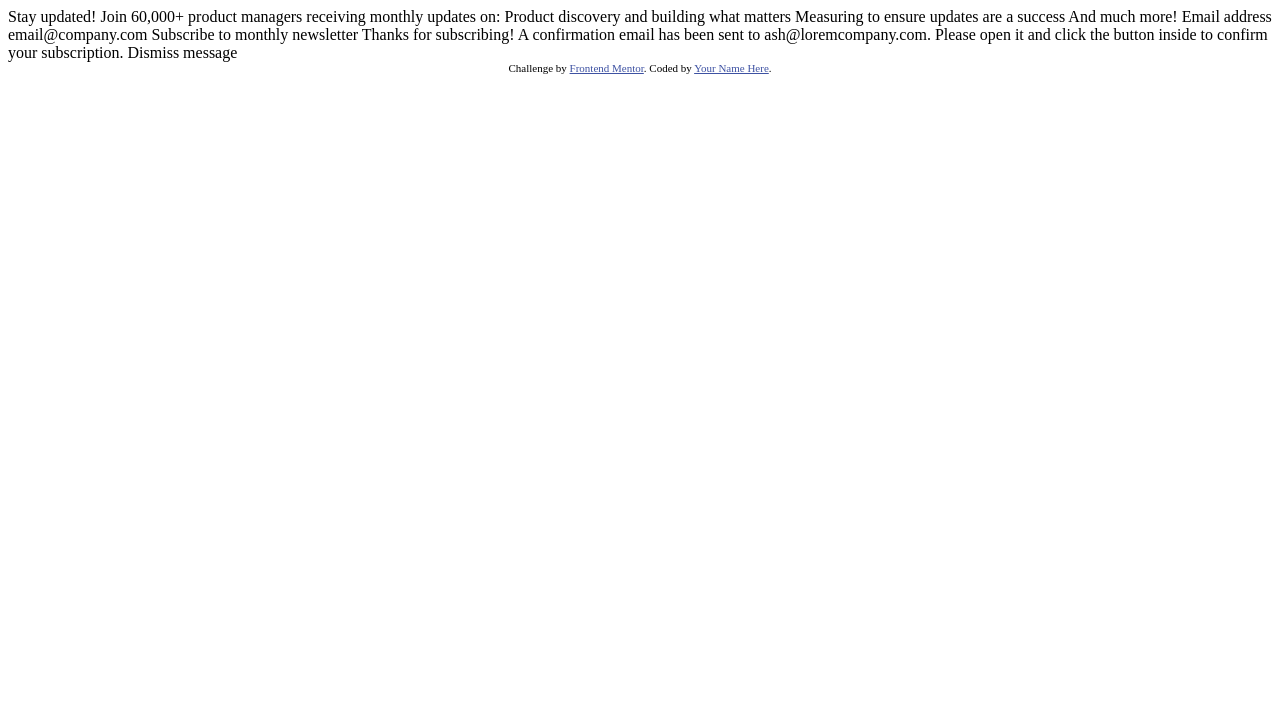
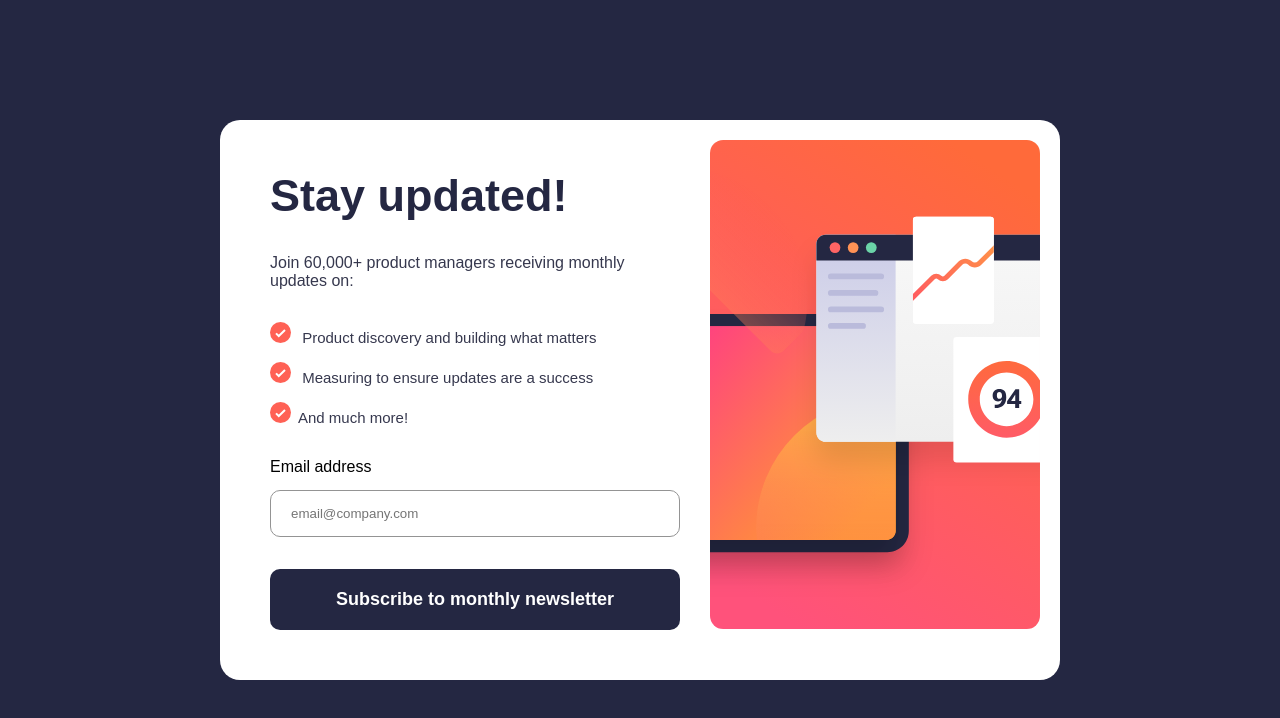
Before and after one commit to mohammed1215/newsletter-sign-up, a plain HTML site: page index.html in a window 1280 px wide. Drawn offline with Linux system fonts and the light colour scheme.

Commit message:
add styling for the page, handle the submit form

```diff
--- a/index.html
+++ b/index.html
@@ -1,52 +1,94 @@
 <!DOCTYPE html>
 <html lang="en">
   <head>
-  <meta charset="UTF-8">
-  <meta name="viewport" content="width=device-width, initial-scale=1.0"> <!-- displays site properly based on user's device -->
+    <meta charset="UTF-8" />
+    <meta name="viewport" content="width=device-width, initial-scale=1.0" />
+    <!-- displays site properly based on user's device -->
 
-  <link rel="icon" type="image/png" sizes="32x32" href="./assets/images/favicon-32x32.png">
+    <link
+      rel="icon"
+      type="image/png"
+      sizes="32x32"
+      href="./assets/images/favicon-32x32.png"
+    />
 
-  <title>Frontend Mentor | Newsletter sign-up form with success message</title>
-
-  <!-- Feel free to remove these styles or customise in your own stylesheet 👍 -->
-  <style>
-    .attribution { font-size: 11px; text-align: center; }
-    .attribution a { color: hsl(228, 45%, 44%); }
-  </style>
+    <title>
+      Frontend Mentor | Newsletter sign-up form with success message
+    </title>
+    <!-- <link rel="preconnect" href="https://fonts.googleapis.com" />
+    <link rel="preconnect" href="https://fonts.gstatic.com" crossorigin />
+    <link
+      href="https://fonts.googleapis.com/css2?family=Roboto:ital,wght@0,100..900;1,100..900&display=swap"
+      rel="stylesheet"
+    /> -->
+    <link rel="stylesheet" href="main.css" />
+    <script defer src="main.js"></script>
   </head>
   <body>
-
+    <main>
+      <div class="main-content">
         <!-- Sign-up form start -->
-
-  Stay updated!
-
+        <form id="form" class="active">
+          <h1 class="form-head">Stay updated!</h1>
+          <p class="form-para">
             Join 60,000+ product managers receiving monthly updates on:
-
+          </p>
+          <ul class="form-list">
+            <li class="form-list-one">
               Product discovery and building what matters
+            </li>
+            <li class="form-list-one">
               Measuring to ensure updates are a success
-  And much more!
-
-  Email address
-  email@company.com
-
+            </li>
+            <li class="form-list-one">And much more!</li>
+          </ul>
+          <div class="input-label">
+            <label for="email" class="email-label"> Email address </label>
+            <p class="error message"></p>
+            <input
+              type="email"
+              class="email-field"
+              name="email"
+              id="email"
+              placeholder="email@company.com"
+              required
+            />
+          </div>
+          <button class="form-submit-button">
             Subscribe to monthly newsletter
+          </button>
 
           <!-- Sign-up form end -->
+        </form>
+        <!-- Success message start -->
+        <div class="success message">
+          <img
+            class="success-image"
+            src="assets/images/icon-success.svg"
+            alt="success icon"
+          />
+          <h1 class="succes-head">Thanks for subscribing!</h1>
+          <p class="success-para">
+            A confirmation email has been sent to
+            <strong>ash@loremcompany.com.</strong> Please open it and click the
+            button inside to confirm your subscription.
+          </p>
+          <button onclick="handleDismiss()" class="succes-submit-button">
+            Dismiss message
+          </button>
+        </div>
+        <!-- Success message end -->
+        <img
+          class="illustration-image"
+          src="assets/images/illustration-sign-up-desktop.svg"
+          alt="Form illustration-sign-up image"
+        />
+      </div>
 
-  <!-- Success message start -->
-
-  Thanks for subscribing!
-
-  A confirmation email has been sent to ash@loremcompany.com.
-  Please open it and click the button inside to confirm your subscription.
-
-  Dismiss message
-
-  <!-- Success message end -->
-
-  <div class="attribution">
-    Challenge by <a href="https://www.frontendmentor.io?ref=challenge" target="_blank">Frontend Mentor</a>.
-    Coded by <a href="#">Your Name Here</a>.
-  </div>
+      <!-- srcset="
+          assets/images/illustration-sign-up-mobile.svg   768w,
+          assets/images/illustration-sign-up-desktop.svg 1200w
+        " -->
+    </main>
   </body>
 </html>
--- /dev/null
+++ b/main.css
@@ -0,0 +1,138 @@
+:root {
+  --Red: hsl(4, 100%, 67%);
+
+  --Blue-800: hsl(234, 29%, 20%);
+  --Blue-700: hsl(235, 18%, 26%);
+  --Grey: hsl(0, 0%, 58%);
+  --White: hsl(0, 0%, 100%);
+
+  /* Font  */
+  --font-family: "Roboto", sans-serif;
+  --font-weight-medium: 400;
+  --font-weight-semibold: 700;
+
+  /* Spacing */
+  --space-unit: 8px;
+  --space-xs: calc(var(--space-unit) * 0.5);
+  --space-sm: var(--space-unit);
+  --space-md: calc(var(--space-unit) * 2);
+  --space-lg: calc(var(--space-unit) * 3);
+  --space-xl: calc(var(--space-unit) * 4);
+}
+
+* {
+  margin: 0;
+  padding: 0;
+  box-sizing: border-box;
+  font-family: sans-serif;
+}
+
+body {
+  min-height: 100vh;
+  background-color: var(--Blue-800);
+  display: flex;
+  justify-content: center;
+  align-items: center;
+}
+
+main {
+  width: 900px;
+  padding-inline: 30px;
+}
+.main-content {
+  background-color: var(--White);
+  display: flex;
+  padding: 20px;
+  border-radius: 20px;
+}
+
+#form {
+  display: none;
+  flex-direction: column;
+  gap: var(--space-xl);
+  padding: 30px;
+  justify-content: center;
+}
+
+.form-head,
+.success-head {
+  color: var(--Blue-800);
+  font-size: 45px;
+}
+.form-para,
+.success-para {
+  color: var(--Blue-700);
+}
+.form-list {
+  color: var(--Blue-700);
+  display: flex;
+  flex-direction: column;
+  gap: var(--space-md);
+  list-style-position: inside;
+  list-style-image: url("assets/images/icon-list.svg");
+  font-size: 15px;
+}
+.form-list-one {
+}
+
+.input-label {
+  display: flex;
+  flex-direction: column;
+  gap: 3px;
+}
+
+.email-label {
+  margin-bottom: var(--space-sm);
+}
+.email-field {
+  padding: 15px 20px;
+  border-radius: 10px;
+  outline: transparent;
+  border: 1px solid var(--Grey);
+}
+
+.form-submit-button,
+.succes-submit-button {
+  border: none;
+  cursor: pointer;
+  padding: 20px;
+  border-radius: 10px;
+  background-color: var(--Blue-800);
+  color: var(--White);
+  font-size: 18px;
+  font-weight: var(--font-weight-semibold);
+  transition: background-color 0.4s;
+}
+
+.form-submit-button:hover,
+.succes-submit-button:hover {
+  background-color: var(--Red);
+}
+
+.form-submit-button:disabled {
+  background-color: var(--Grey);
+}
+
+.illustration-image {
+  max-width: 330px;
+  height: 100%;
+  object-fit: cover;
+}
+
+.success {
+  display: none;
+  flex-direction: column;
+  gap: 20px;
+}
+.success-image {
+  width: 50px;
+}
+
+form.active,
+.success.active {
+  display: flex !important;
+}
+
+main.active {
+  max-width: 400px;
+}
--- /dev/null
+++ b/main.js
@@ -0,0 +1,54 @@
+const form = document.getElementById("form")
+let data = {}
+let Html
+function validEmail(e) {
+  var filter =
+    /^\s*[\w\-\+_]+(\.[\w\-\+_]+)*\@[\w\-\+_]+\.[\w\-\+_]+(\.[\w\-\+_]+)*\s*$/
+  return String(e).search(filter) != -1
+}
+function handleSubmision(e) {
+  e.preventDefault()
+  const formData = new FormData(form)
+  data = Object.fromEntries(formData.entries())
+  console.log("inside", { email: data.email })
+
+  let error = {}
+
+  Html = form.innerHTML
+
+  console.log(Html)
+
+  if (!data.email) {
+    error[email] = "Required Field"
+    document.querySelector(".error").textContent = error.email
+  }
+
+  if (!validEmail(data.email)) {
+    error[email] = "Not Valid Email"
+  }
+
+  console.log(JSON.stringify(error) === "{}")
+  if (JSON.stringify(error) === "{}") {
+    document.querySelector(".form-submit-button").disabled = true
+    setTimeout(() => {
+      console.log(document.querySelector(".success"))
+      this.classList.remove("active")
+      document.querySelector(".illustration-image").style.display = "none"
+      document.querySelector("main").classList.add("active")
+      document.querySelector(".success").classList.add("active")
+    }, 1000)
+  }
+}
+
+form.addEventListener("submit", handleSubmision)
+
+console.log("outside", data)
+
+function handleDismiss(e) {
+  form.innerHTML = Html
+  form.classList.add("active")
+  document.querySelector(".success").classList.remove("active")
+  console.log(document.querySelector(".success"))
+  document.querySelector(".illustration-image").style.display = "block"
+  document.querySelector("main").classList.remove("active")
+}
```
Lines whose indentation alone changed are shown as unchanged.
